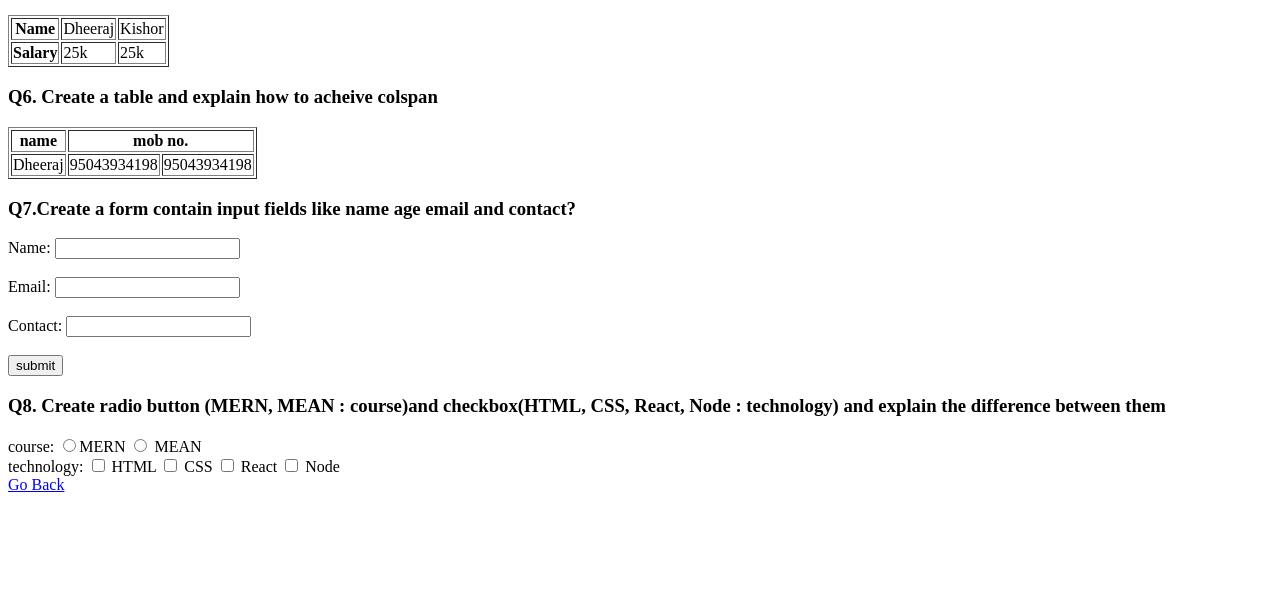
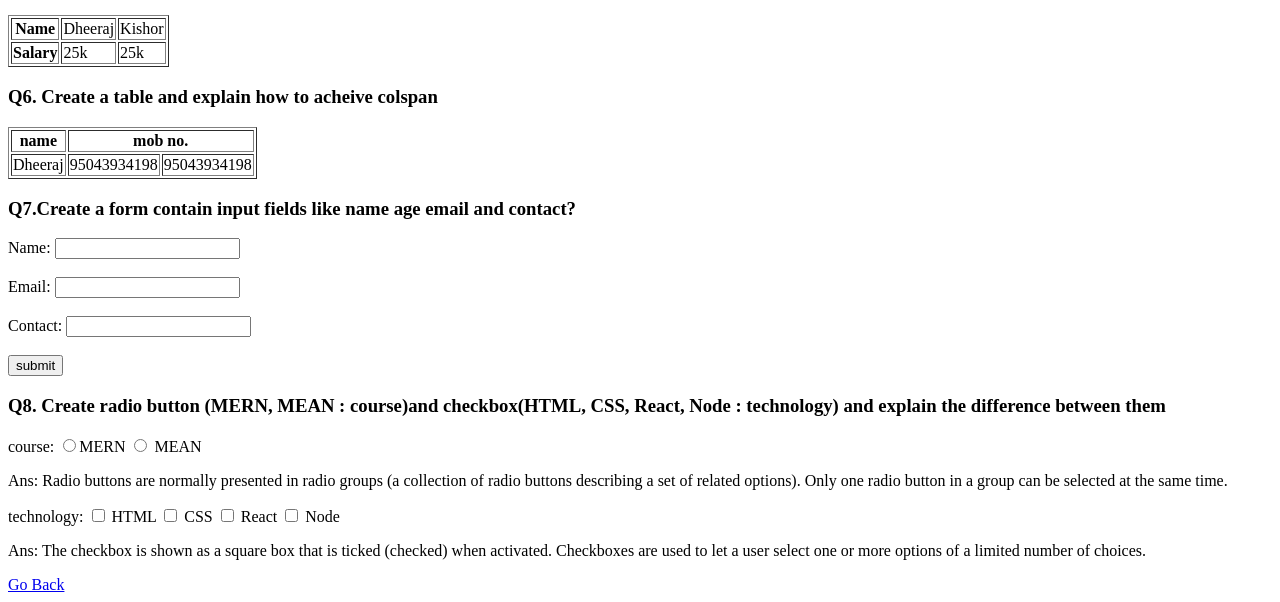
Before and after one commit to jdheeraj536/html-interview, a plain HTML site: page index1.html in a window 1280 px wide. Shown: the part 774-1376 px from the top of the page. Before the commit the page ends 1276 px from the top, so only its background shows below. Drawn offline with Linux system fonts and the light colour scheme.

Commit message:
add questions

```diff
--- a/index1.html
+++ b/index1.html
@@ -79,6 +79,7 @@
     course: <input type="radio" name="course" id="">MERN
      <input type="radio" name="course" id=""> MEAN
 </form>
+<p>Ans: Radio buttons are normally presented in radio groups (a collection of radio buttons describing a set of related options). Only one radio button in a group can be selected at the same time.</p>
 
 <form action="">
    technology:  <input type="checkbox" name="" id=""> HTML
@@ -87,6 +88,8 @@
                <input type="checkbox" name="" id=""> Node
 
 </form>
+<p>Ans: The checkbox is shown as a square box that is ticked (checked) when activated. Checkboxes are used to let a user select one or more options of a limited number of choices.</p>
+
  <a href="index.html">Go Back</a>
 </body>
 </html>
```
